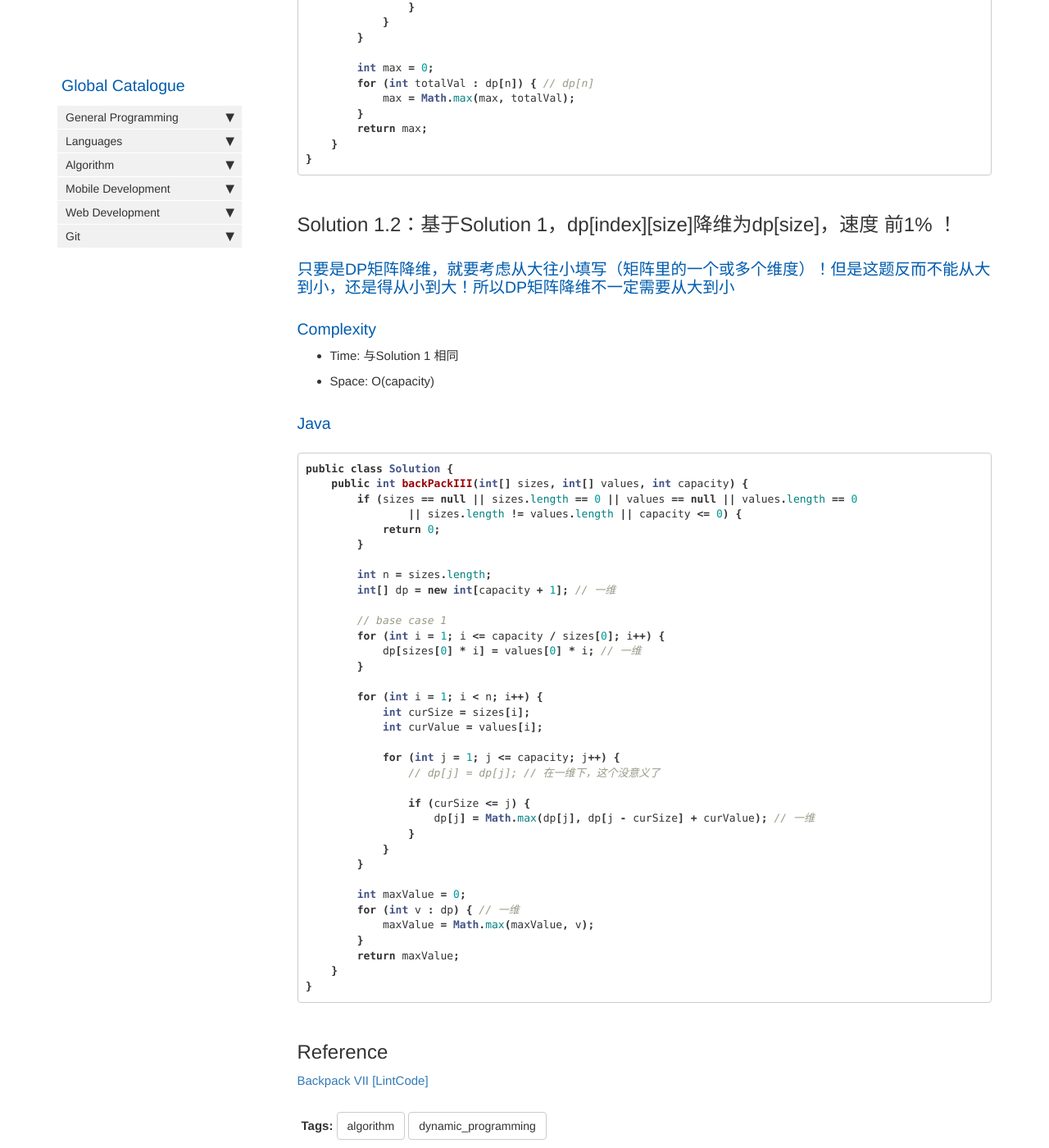
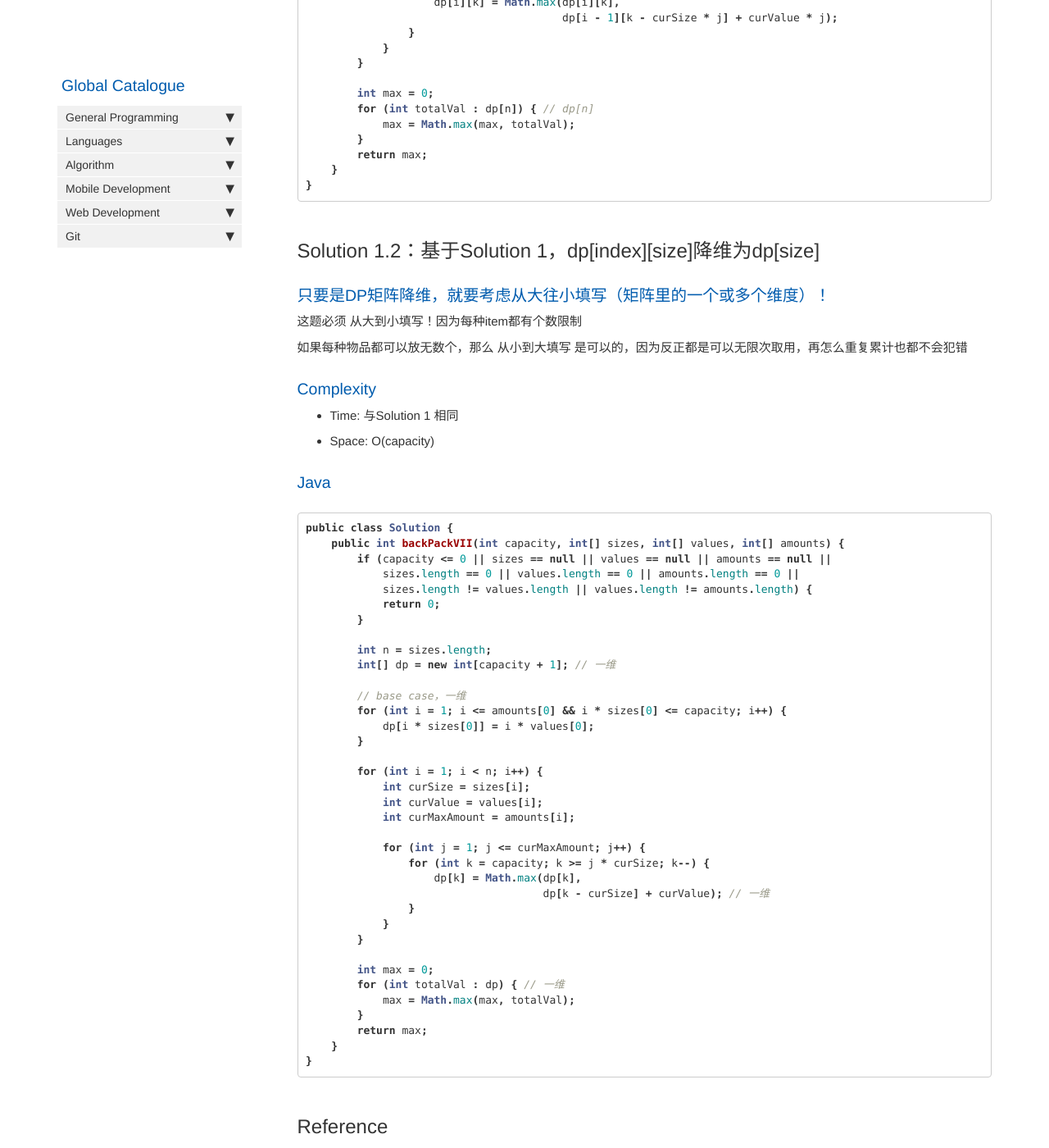
Before and after one commit to HungryOrc/hungryorc.github.io, a Jekyll site: the page built from pages/algorithm/algorithm_backpack_eachAmountLimit_2Attr_returnMaxTotalValue.md, in a window 1280 px wide and 1400 px high, scrolled down 2504 px. Shown: the whole window at 82% size. Built offline with Jekyll 4.4.1, drawn with Linux system fonts in a browser that asks for light colours; nearby versions of some CDN libraries; comment, search, counter and statistics services are not loaded; some of the changed text lies outside the part shown.

Commit message:
Update algorithm_backpack_eachAmountLimit_2Attr_returnMaxTotalValue.md

````diff
--- a/pages/algorithm/algorithm_backpack_eachAmountLimit_2Attr_returnMaxTotalValue.md
+++ b/pages/algorithm/algorithm_backpack_eachAmountLimit_2Attr_returnMaxTotalValue.md
@@ -12,6 +12,8 @@
 ## Description
 每种item 有各自的 最高取用次数。每个item有2个属性，size和value。背包有最大的容量（对于size）。
 求 max possible total value（达到 max value 时背包未必被填满）。
+
+这题的思路和代码，可以 **对比 每种item都可以取用无数次，每个item有2个属性，求最大总value 那题**
 
 ### Example
 略
@@ -121,9 +123,12 @@
 }
 ```
 
-## Solution 1.2：基于Solution 1，dp[index][size]降维为dp[size]，速度 前1% ！
+## Solution 1.2：基于Solution 1，dp[index][size]降维为dp[size]
 
-### 只要是DP矩阵降维，就要考虑从大往小填写（矩阵里的一个或多个维度）！但是这题反而不能从大到小，还是得从小到大！所以DP矩阵降维不一定需要从大到小
+### 只要是DP矩阵降维，就要考虑从大往小填写（矩阵里的一个或多个维度）！
+这题必须 从大到小填写！因为每种item都有个数限制
+
+如果每种物品都可以放无数个，那么 从小到大填写 是可以的，因为反正都是可以无限次取用，再怎么重复累计也都不会犯错
 
 ### Complexity
 * Time: 与Solution 1 相同
@@ -132,38 +137,39 @@
 ### Java
 ```java
 public class Solution {
-    public int backPackIII(int[] sizes, int[] values, int capacity) {
-        if (sizes == null || sizes.length == 0 || values == null || values.length == 0
-                || sizes.length != values.length || capacity <= 0) {
+    public int backPackVII(int capacity, int[] sizes, int[] values, int[] amounts) {
+        if (capacity <= 0 || sizes == null || values == null || amounts == null ||
+            sizes.length == 0 || values.length == 0 || amounts.length == 0 ||
+            sizes.length != values.length || values.length != amounts.length) {
             return 0;
         }
 
         int n = sizes.length;
         int[] dp = new int[capacity + 1]; // 一维
 
-        // base case 1
-        for (int i = 1; i <= capacity / sizes[0]; i++) {
-            dp[sizes[0] * i] = values[0] * i; // 一维
+        // base case，一维
+        for (int i = 1; i <= amounts[0] && i * sizes[0] <= capacity; i++) {
+            dp[i * sizes[0]] = i * values[0];
         }
 
         for (int i = 1; i < n; i++) {
             int curSize = sizes[i];
             int curValue = values[i];
+            int curMaxAmount = amounts[i];
 
-            for (int j = 1; j <= capacity; j++) {
-                // dp[j] = dp[j]; // 在一维下，这个没意义了
-
-                if (curSize <= j) {
-                    dp[j] = Math.max(dp[j], dp[j - curSize] + curValue); // 一维
+            for (int j = 1; j <= curMaxAmount; j++) {
+                for (int k = capacity; k >= j * curSize; k--) {
+                    dp[k] = Math.max(dp[k],
+                                     dp[k - curSize] + curValue); // 一维
                 }
             }
         }
 
-        int maxValue = 0;
-        for (int v : dp) { // 一维
-            maxValue = Math.max(maxValue, v);
+        int max = 0;
+        for (int totalVal : dp) { // 一维
+            max = Math.max(max, totalVal);
         }
-        return maxValue;
+        return max;
     }
 }
 ```
````
